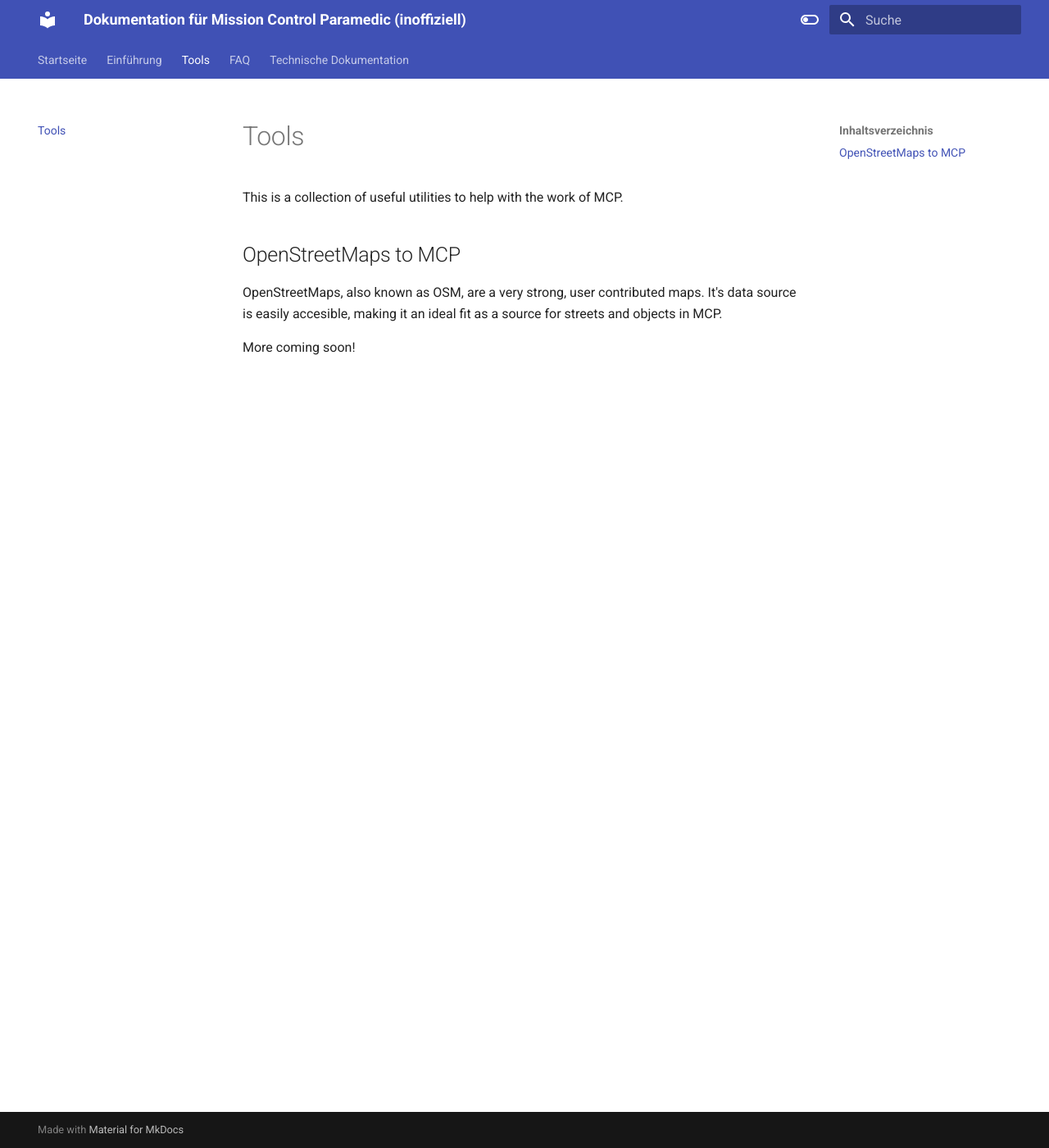
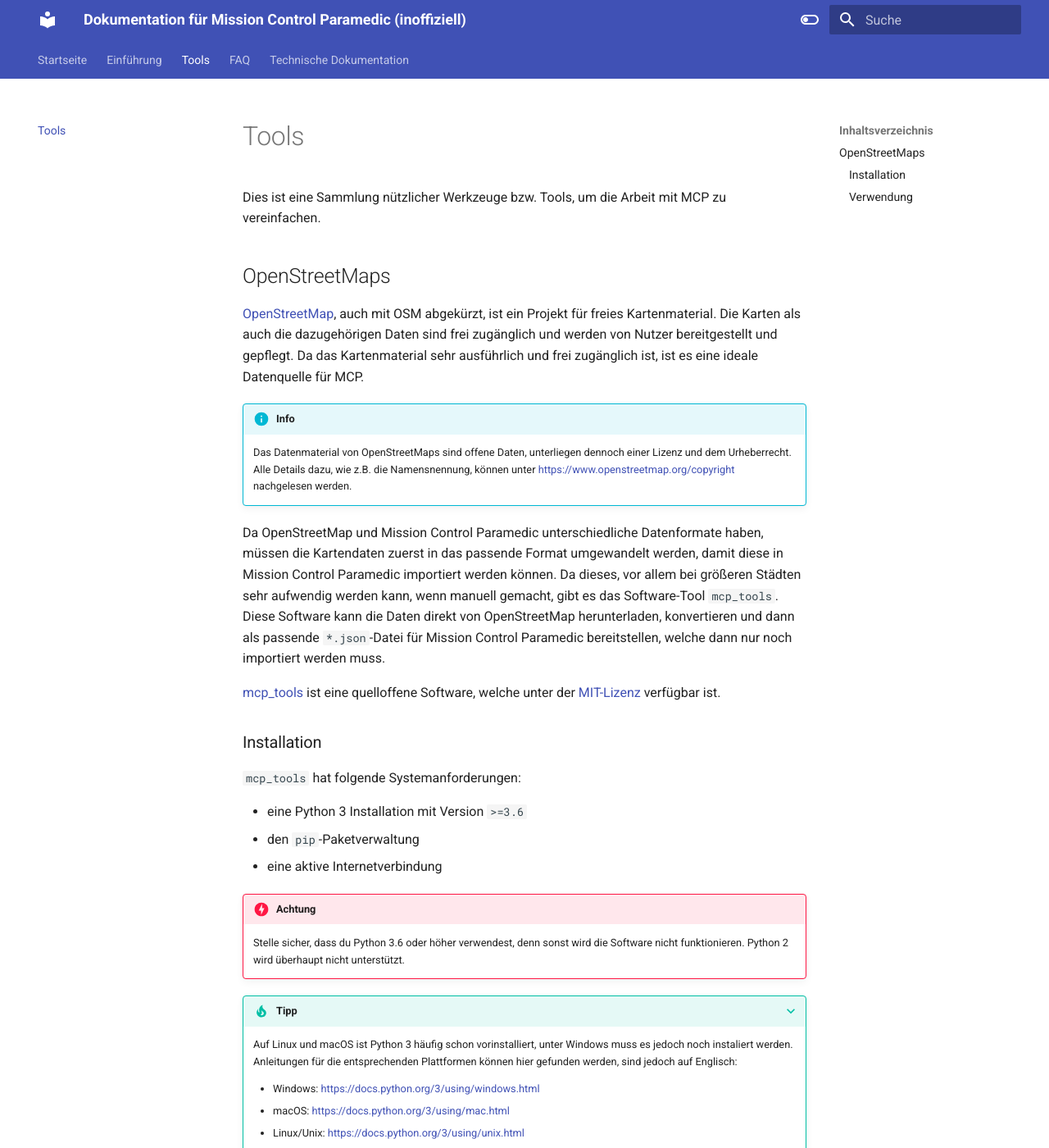
Before and after one commit to AlexanderKaschta/mcp_docs, an MkDocs documentation site: the page built from docs/tools.md, in a window 1280 px wide and 1400 px high. Shown: the whole window at 82% size. Built offline with MkDocs 1.6.1 and Material for MkDocs 9.7.7, drawn with Linux system fonts in a browser that asks for light colours; some of the changed text lies outside the part shown.

Commit message:
UPD: Start with mcp_tools docs

````diff
--- a/docs/tools.md
+++ b/docs/tools.md
@@ -1,10 +1,64 @@
 # Tools
 
-This is a collection of useful utilities to help with the work of MCP.
+Dies ist eine Sammlung nützlicher Werkzeuge bzw. Tools, um die Arbeit mit MCP zu vereinfachen.
 
-## OpenStreetMaps to MCP
+## OpenStreetMaps
 
-OpenStreetMaps, also known as OSM, are a very strong, user contributed maps. It's data source is easily accesible,
-making it an ideal fit as a source for streets and objects in MCP.
+[OpenStreetMap](https://www.openstreetmap.org/), auch mit OSM abgekürzt, ist ein Projekt für freies Kartenmaterial. Die Karten als auch die dazugehörigen
+Daten sind frei zugänglich und werden von Nutzer bereitgestellt und gepflegt. Da das Kartenmaterial sehr ausführlich und
+frei zugänglich ist, ist es eine ideale Datenquelle für MCP.
 
-More coming soon!
+!!! info
+
+    Das Datenmaterial von OpenStreetMaps sind offene Daten, unterliegen dennoch einer Lizenz und dem Urheberrecht. Alle
+    Details dazu, wie z.B. die Namensnennung, können unter
+    [https://www.openstreetmap.org/copyright](https://www.openstreetmap.org/copyright) nachgelesen werden.
+
+Da OpenStreetMap und Mission Control Paramedic unterschiedliche Datenformate haben, müssen die Kartendaten zuerst in das
+passende Format umgewandelt werden, damit diese in Mission Control Paramedic importiert werden können. Da dieses, vor
+allem bei größeren Städten sehr aufwendig werden kann, wenn manuell gemacht, gibt es das Software-Tool `mcp_tools`.
+Diese Software kann die Daten direkt von OpenStreetMap herunterladen, konvertieren und dann als passende `*.json`-Datei
+für Mission Control Paramedic bereitstellen, welche dann nur noch importiert werden muss.
+
+[mcp_tools](https://github.com/AlexanderKaschta/MCP_Tools) ist eine quelloffene Software, welche unter der
+[MIT-Lizenz](https://github.com/AlexanderKaschta/MCP_Tools/blob/main/LICENSE) verfügbar ist.
+
+### Installation
+
+`mcp_tools` hat folgende Systemanforderungen:
+
+- eine Python 3 Installation mit Version `>=3.6`
+- den `pip`-Paketverwaltung
+- eine aktive Internetverbindung
+
+!!! danger "Achtung"
+
+    Stelle sicher, dass du Python 3.6 oder höher verwendest, denn sonst wird die Software nicht funktionieren. Python 2
+    wird überhaupt nicht unterstützt.
+
+
+???+ tip "Tipp"
+
+    Auf Linux und macOS ist Python 3 häufig schon vorinstalliert, unter Windows muss es jedoch noch instaliert werden.
+    Anleitungen für die entsprechenden Plattformen können hier gefunden werden, sind jedoch auf Englisch:
+
+    - Windows: [https://docs.python.org/3/using/windows.html](https://docs.python.org/3/using/windows.html)
+    - macOS: [https://docs.python.org/3/using/mac.html](https://docs.python.org/3/using/mac.html)
+    - Linux/Unix: [https://docs.python.org/3/using/unix.html](https://docs.python.org/3/using/unix.html)
+
+Öffne ein Terminal, Kommandozeile oder Eingabeaufforderung auf, um mit der Installation zu beginnen.
+Tippe nun folgenden Befehl ein
+
+```shell
+pip install git+https://github.com/AlexanderKaschta/MCP_Tools.git
+```
+
+und führe ihn aus, um `mcp_tools` zu installieren. Sobald der Befehl fertig durchgelaufen ist, ist die Installation
+abgeschlossen.
+
+!!! info
+
+    Natürlich ist auch die Installation in einem `venv` möglich. Dafür muss dieses erstellt und aktiviert sein, bevor
+    der oben stehende Befehl ausgeführt wird. Mehr ist nicht zu beachten.
+
+### Verwendung
--- a/mkdocs.yml
+++ b/mkdocs.yml
@@ -36,6 +36,7 @@
   - pymdownx.snippets
   - admonition
   - pymdownx.superfences
+  - pymdownx.details
   - pymdownx.arithmatex:
       generic: true
 
````
